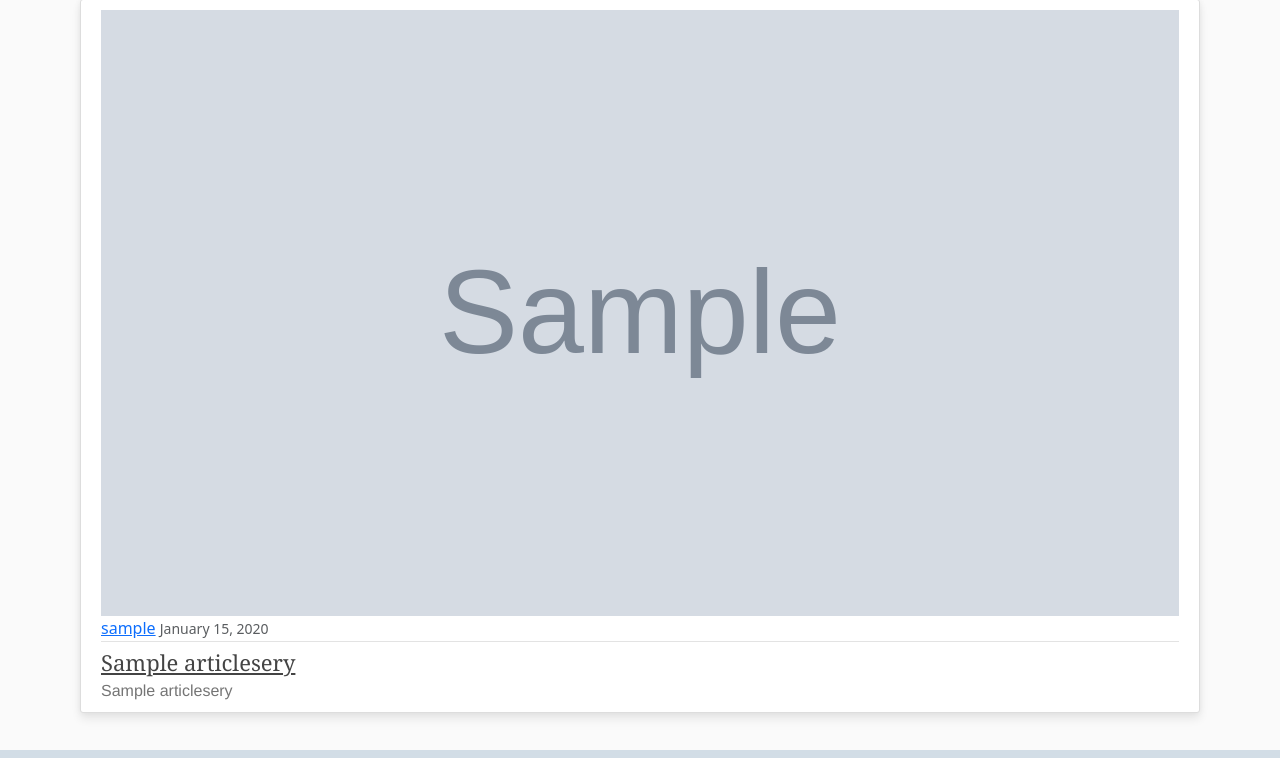
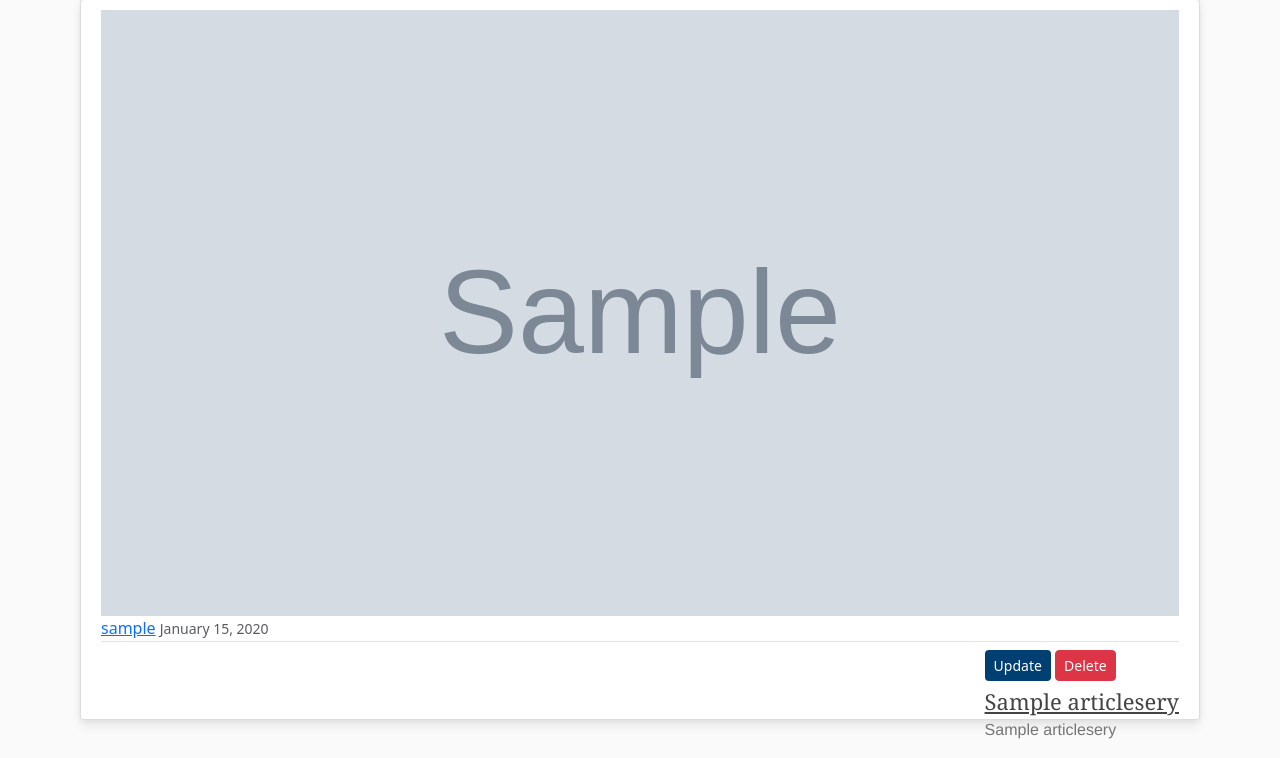
Before and after one commit to sphakamiso-git/Animal-website_Django, a Django app: page / in a window 1280 px wide. Shown: the part 62-820 px from the top of the page. Run offline with Django 4.2, Linux system fonts and the light colour scheme; a user stored in the database is signed in; tables that the repository leaves empty hold one stand-in row (values such as "Sample post"); grey boxes marked "Sample" are stand-in pictures; some libraries are stand-ins or nearby versions.

Commit message:
added urls for article and series in the main application, also updated some views

```diff
--- a/main/templates/main/home.html
+++ b/main/templates/main/home.html
@@ -15,6 +15,18 @@
                         <a class="mr-2" href="{% url 'profile' object.author %}">{{ object.author }}</a>
                         <small class="text-muted">{{ object.published|date:'F d, Y'}}</small>
                     </div>
+
+                    {% if object.author == user %}
+                        <div style="float: right">
+                            {% if type == "series" %}
+                            <a class="btn btncolor btn-sm mt-1 mb-1" href="{% url 'series_update' object.slug %}">Update</a>
+                            <a class="btn btn-danger btn-sm mt-1 mb-1" href="{% url 'series_delete' object.slug %}">Delete</a>
+                            {% else %}
+                            <a class="btn btncolor btn-sm mt-1 mb-1" href="{% url 'article_update' object.series.slug  object.article_slug %}">Update</a>
+                             <a class="btn btn-danger btn-sm mt-1 mb-1" href="{% url 'article_delete' object.series.slug  object.article_slug %}">Delete</a>
+                             {% endif %}
+                    {% endif %}
+
                     <div>
                         <a class="article-title line-clamp-2 title-style" style="font-size: 22px" href="/{{object.slug}}">
                             {{ object.title }}
--- a/main/urls.py
+++ b/main/urls.py
@@ -11,6 +11,13 @@ from users.views import register
 ]"""
 urlpatterns = [
     path('', views.homepage, name='homepage'),
+    path('new_series', views.new_series, name='series-create'),
+    path('new_post', views.new_post, name='post-create'),
     path('<series>', views.series, name='series'),
+    path('<series>/<update>', views.series_update, name='series_update'),
+    path('<series>/delete', views.series_delete, name='series_delete'),
     path('<series>/<article>', views.article, name='article'),
+    path('<series>/<article>/update',views.article_update, name='article_update'),
+    path('<series>/<article>/delete', views.article_delete, name='article_delete'),
+
 ]
--- a/main/views.py
+++ b/main/views.py
@@ -1,4 +1,4 @@
-from django.shortcuts import render
+from django.shortcuts import render, redirect
 from django.http import HttpResponse
 from .models import Article, ArticleSeries
 
@@ -7,14 +7,32 @@ def homepage(request):
     matching_series = ArticleSeries.objects.all()
 
 
-    return render(request = request, template_name='main/home.html', context={'objects': matching_series})
+    return render(request = request, template_name='main/home.html', context={'objects': matching_series, 'type': 'series'})
 
 def series(request, series: str):
     matching_articles = Article.objects.filter(series__slug=series).all()
 
-    return render(request, template_name='main/home.html', context={'objects': matching_articles})
+    return render(request, template_name='main/home.html', context={'objects': matching_articles, 'type':'article'})
 
 def article(request, series: str, article:str):
     matching_article = Article.objects.filter(series__slug=series, article_slug=article).first()
 
     return render(request=request, template_name='main/article.html', context={'object': matching_article})
+
+def new_series(request):
+    return redirect('/')
+
+def new_post(request):
+    return redirect('/')
+
+def series_update(request, series):
+    return redirect('/')
+
+def series_delete(request, series):
+    return redirect('/')
+
+def article_update(request, series, article):
+    return redirect('/')
+
+def article_delete(request, series, article):
+    return redirect('/')
```
Also changed, not shown: main/forms.py (added, +28 -0 lines), users/decorators.py (+20 -1 lines).
